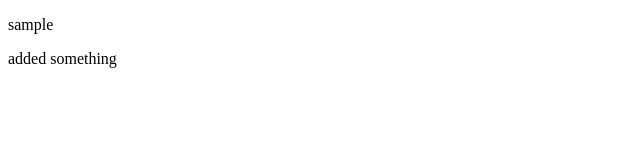
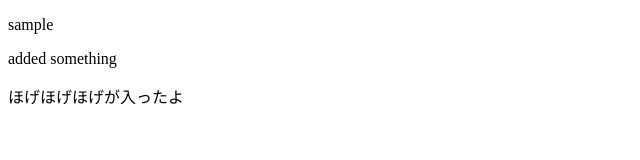
Before and after one commit to kitz1980/study_git, a plain HTML site: page index.html in a window 1280 px wide. Shown: the whole page, without its empty margins (0-640 px from the left). Drawn offline with Linux system fonts and the light colour scheme.

Commit message:
変更したよほげほげ

```diff
--- a/index.html
+++ b/index.html
@@ -8,5 +8,6 @@
 <body>
 <p>sample</p>
 <p>added something</p>
+<p>ほげほげほげが入ったよ</p>
 </body>
 </html>
```
